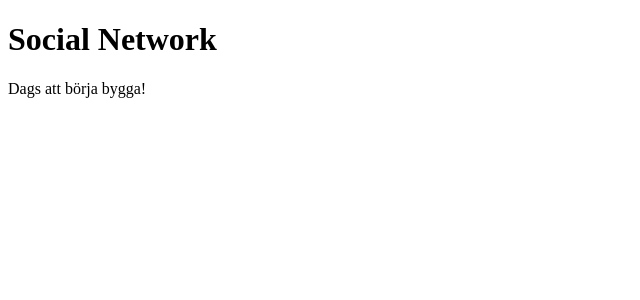
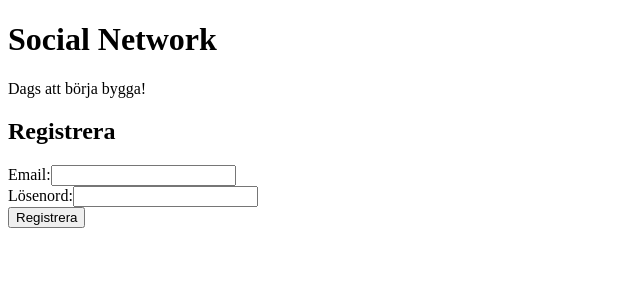
Before and after one commit to WilliamSkogh/SocialNetwork, a React (Vite) app in the folder frontend/: page / in a window 1280 px wide. Shown: the top 300 px of the page, without its empty margins (0-640 px from the left). Built offline with nearby package versions, Linux system fonts and the light colour scheme.

Commit message:
Add registration page and update axios client base URL

```diff
--- /dev/null
+++ b/frontend/pages/RegisterPage.tsx
@@ -0,0 +1,39 @@
+import { useAuth } from "../AuthContext";
+
+
+
+export default function RegisterPage() {
+    const { register } = useAuth();
+
+    const handleSubmit = async (e: React.FormEvent<HTMLFormElement>) => {
+        e.preventDefault();
+        const formData = new FormData(e.currentTarget);
+        const email = formData.get("email") as string;
+        const password = formData.get("password") as string;
+
+        try {
+            await register(email, password);
+        }
+        catch (err) {
+            alert("Något gick fel" + err);
+        }
+    }
+
+    return (
+        <div>
+            <h2>Registrera</h2>
+            <form onSubmit={handleSubmit}>
+                <div>
+                    <label>Email:</label>
+                    <input type="email" name="email" required />
+                </div>
+                <div>
+                    <label>Lösenord:</label>
+                    <input type="password" name="password" required />
+                </div>
+                <button type="submit">Registrera</button>
+            </form>
+        </div>
+
+    );
+}
--- a/frontend/services/axiosClient.ts
+++ b/frontend/services/axiosClient.ts
@@ -2,7 +2,7 @@ import axios, { AxiosError } from "axios";
 import { storage } from "../utils/storage";
 
 export const apiClient = axios.create({
-    baseURL: "http://localhost:5131",
+    baseURL: "https://localhost:7166",
     headers: {
         "Content-Type": "application/json",
     },
--- a/frontend/src/App.tsx
+++ b/frontend/src/App.tsx
@@ -1,10 +1,20 @@
+import { BrowserRouter } from 'react-router-dom'
+import RegisterPage from '../pages/RegisterPage'
+import { AuthProvider } from '../AuthContext'
 
 function App() {
   return (
-    <div className="app-container">
-      <h1>Social Network</h1>
-      <p>Dags att börja bygga!</p>
-    </div>
+    <BrowserRouter>
+      <AuthProvider>
+        <div className="app-container">
+          <div>
+            <h1>Social Network</h1>
+            <p>Dags att börja bygga!</p>
+          </div>
+          <RegisterPage />
+        </div>
+      </AuthProvider>
+    </BrowserRouter>
   )
 }
 
```
